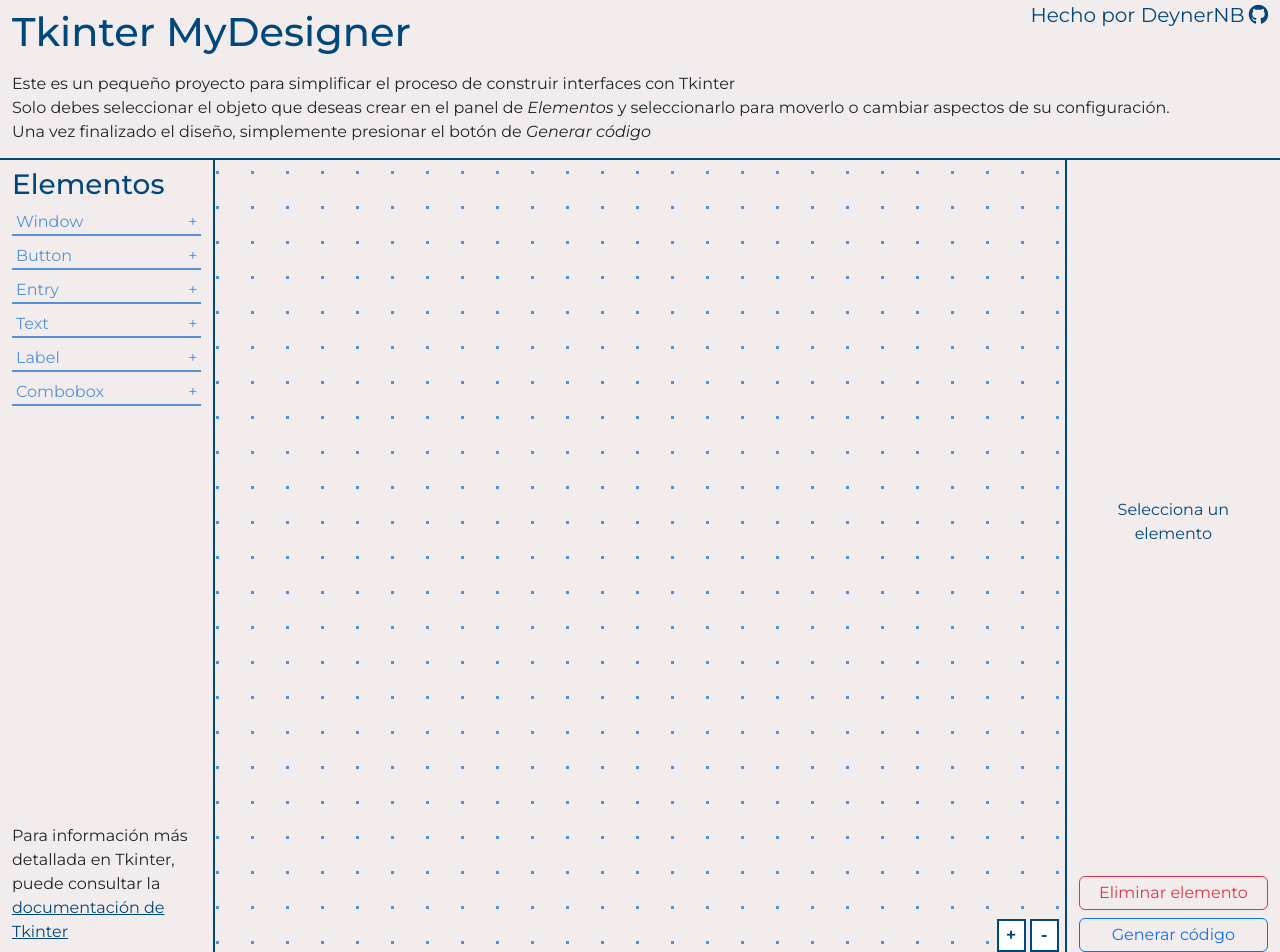
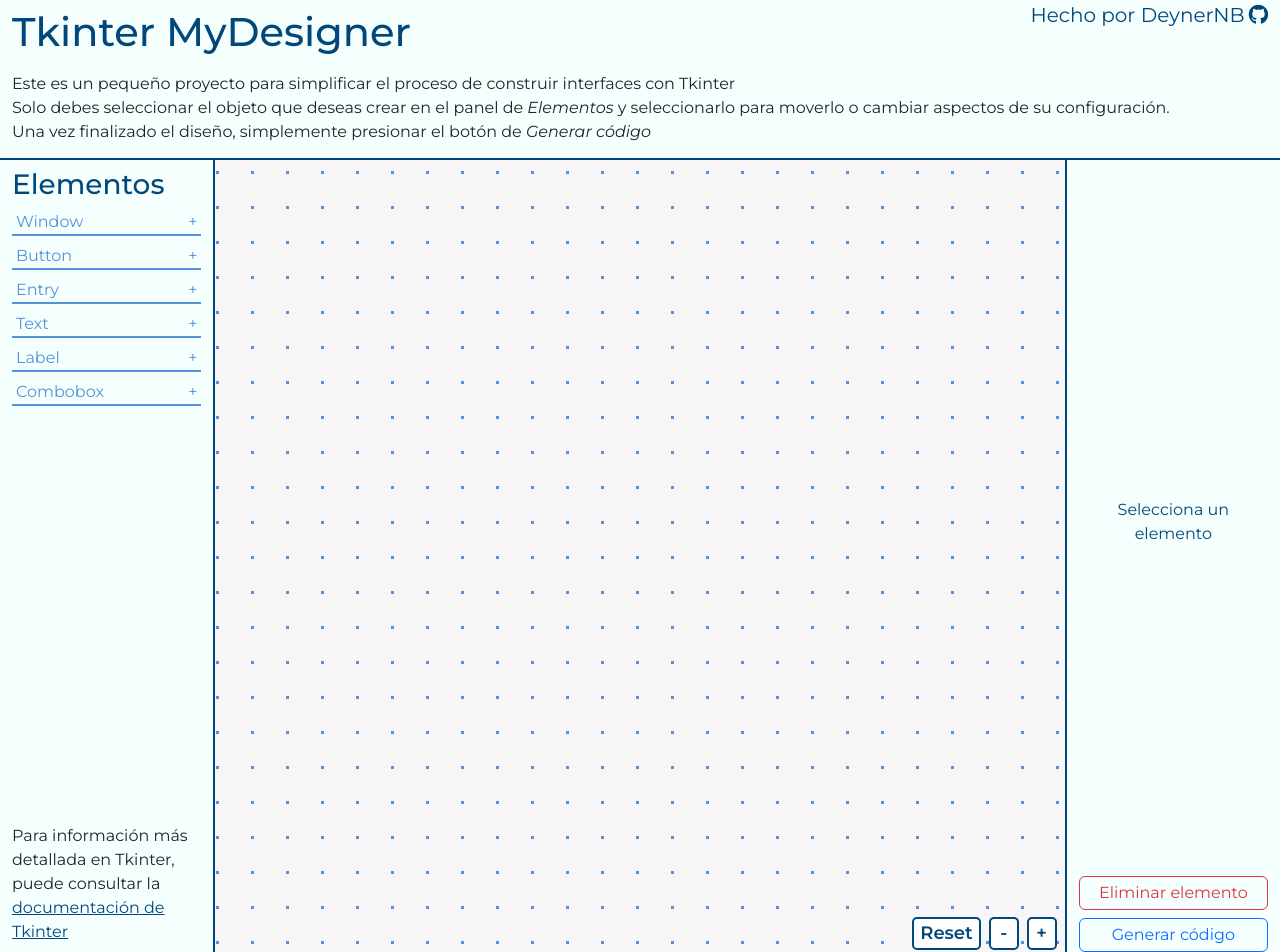
Before and after one commit to DeynerNB/Tkinter-MyDesigner, a React (Create React App) app: page / in a window 1280 px wide. Shown: the top 952 px of the page. Built offline with nearby package versions, Linux system fonts and the light colour scheme.

Commit message:
refactor(index.css | dynamic canv.): change background color | add reset

```diff
--- a/src/components/canvasPanel/Canvas.css
+++ b/src/components/canvasPanel/Canvas.css
@@ -4,7 +4,7 @@
 
     background-image: radial-gradient(var(--secondary-color) 2px, transparent 2px);
     background-size: 35px 35px;
-    background-color: var(--panel-background);
+    background-color: var(--canvas-background);
 }
 
 #board-controls-container {
@@ -13,15 +13,17 @@
 }
 
 .board-control {
-    width: 25px;
+    min-width: 30px;
     font-size: 18px;
     font-weight: 600;
 
-    border: none;
-
-    outline: 2px solid var(--main-color);
     background-color: #ffffff;
     color: var(--main-color);
+
+    outline: none;
+
+    border: 2px solid var(--main-color);
+    border-radius: 5px;
 }
 .board-control:hover {
     background-color: #b8b8b8;
--- a/src/components/canvasPanel/DynamicCanvas.js
+++ b/src/components/canvasPanel/DynamicCanvas.js
@@ -96,6 +96,9 @@
         }
         setScaleValue( value )
     }
+    const reset = () => {
+        setPosition({ x: 0, y: 0 })
+    }
 
     const setElementPosition = () => {
         const board_element = boardRef.current.getBoundingClientRect()
@@ -152,9 +155,10 @@
             </div>
 
             {/* Board controls */}
-            <div className='position-absolute d-flex gap-2' id='board-controls-container'>
+            <div className='position-absolute d-flex flex-row-reverse gap-2' id='board-controls-container'>
                 <button className='board-control' onClick={zoomIn} >+</button>
                 <button className='board-control' onClick={zoomOut} >-</button>
+                <button className='board-control' onClick={reset} >Reset</button>
             </div>
         </div>
     );
--- a/src/index.css
+++ b/src/index.css
@@ -2,7 +2,8 @@
   --main-color: #00487C;
   --secondary-color: #5492d9;
   --delete-color: #B30000;
-  --panel-background: #f3eced;
+  --canvas-background: #f7f5f5;
+  --panel-background: #f5fffe;
 }
 
 body {
@@ -23,3 +24,6 @@
 .default-bg {
   background-color: var(--panel-background);
 }
+.default-canvas-bg {
+  background-color: var(--canvas-background);
+}
```
